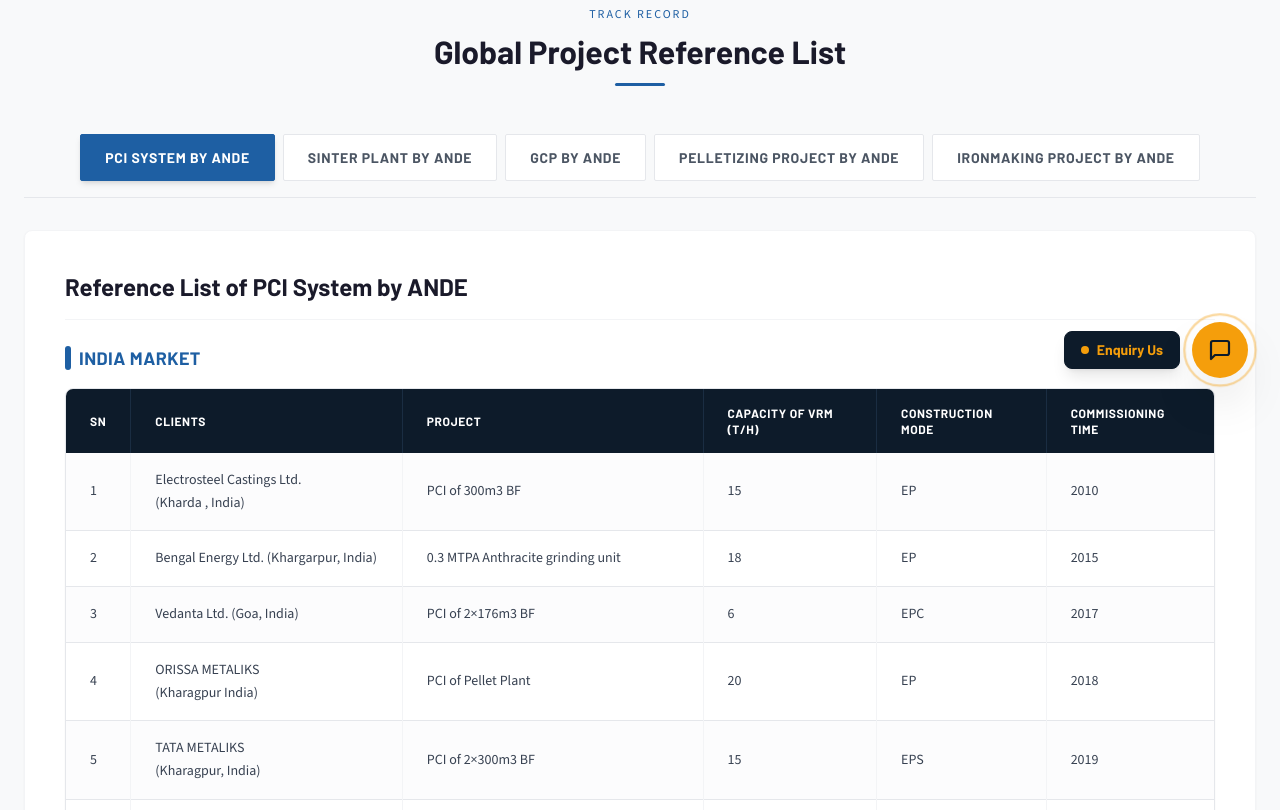
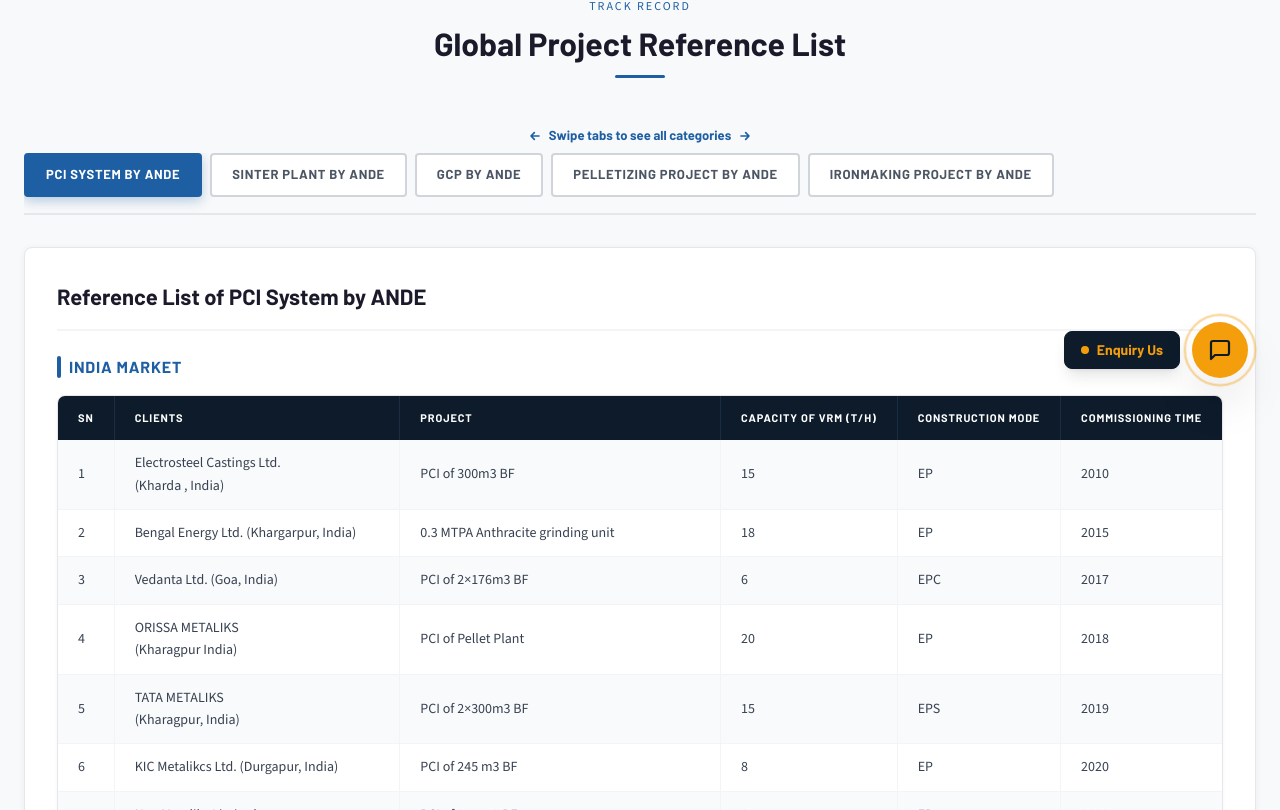
Before and after one commit to royal300/ande_industry, a React (Vite) app: page /reference in a window 1280 px wide. Shown: the part 390-1200 px from the top of the page. Built offline with nearby package versions, Linux system fonts and the light colour scheme.

Commit message:
Fix: Remove animation from ReferencePage to fix white screen and add swipe arrows

```diff
--- a/src/pages/ReferencePage.jsx
+++ b/src/pages/ReferencePage.jsx
@@ -1,11 +1,12 @@
 import { useState } from 'react';
 import PageHero from '../components/common/PageHero';
 import SectionHeader from '../components/common/SectionHeader';
-import AnimatedSection from '../components/common/AnimatedSection';
 import { referenceData } from '../data/referenceData';
 
 export default function ReferencePage() {
   const [activeTab, setActiveTab] = useState(0);
+
+  const activeData = referenceData[activeTab];
 
   return (
     <>
@@ -15,96 +16,203 @@
         breadcrumb="Home / Reference"
       />
 
-      <section className="pt-8 pb-16 md:pt-10 md:pb-24" style={{ background: '#f8f9fa' }}>
-        <div className="max-w-7xl mx-auto px-6">
+      <section style={{ background: '#f8f9fa', paddingTop: '2rem', paddingBottom: '4rem' }}>
+        <div style={{ maxWidth: '1280px', margin: '0 auto', padding: '0 1.5rem' }}>
           <SectionHeader
             label="TRACK RECORD"
             title="Global Project Reference List"
             centered
           />
 
-          {/* Mobile swipe helper */}
-          <div className="lg:hidden flex items-center justify-end text-xs text-[#1e5fa3] font-semibold mt-6 mb-2 gap-1 animate-pulse">
-            <span>Swipe to see more categories</span>
-            <svg className="w-4 h-4" fill="none" stroke="currentColor" viewBox="0 0 24 24">
-              <path strokeLinecap="round" strokeLinejoin="round" strokeWidth={2.5} d="M17 8l4 4m0 0l-4 4m4-4H3" />
+          {/* Mobile swipe helper - always visible on small screens */}
+          <div style={{
+            display: 'flex',
+            alignItems: 'center',
+            justifyContent: 'center',
+            gap: '6px',
+            marginTop: '1.5rem',
+            marginBottom: '0.5rem',
+            color: '#1e5fa3',
+            fontWeight: '700',
+            fontSize: '13px',
+            fontFamily: 'Barlow, sans-serif',
+          }}
+            className="lg:hidden"
+          >
+            <svg width="16" height="16" fill="none" stroke="currentColor" viewBox="0 0 24 24">
+              <path strokeLinecap="round" strokeLinejoin="round" strokeWidth={2.5} d="M11 17l-5-5m0 0l5-5m-5 5h12" />
+            </svg>
+            <span>Swipe tabs to see all categories</span>
+            <svg width="16" height="16" fill="none" stroke="currentColor" viewBox="0 0 24 24">
+              <path strokeLinecap="round" strokeLinejoin="round" strokeWidth={2.5} d="M13 7l5 5m0 0l-5 5m5-5H6" />
             </svg>
           </div>
 
           {/* Navigation Tabs */}
-          <div className="mb-8 flex justify-start lg:justify-center overflow-x-auto pb-4 gap-2 scrollbar-hide border-b border-gray-200">
+          <div style={{
+            display: 'flex',
+            overflowX: 'auto',
+            gap: '8px',
+            paddingBottom: '1rem',
+            borderBottom: '2px solid #e5e7eb',
+            marginBottom: '2rem',
+            WebkitOverflowScrolling: 'touch',
+            scrollbarWidth: 'none',
+          }}>
             {referenceData.map((tab, idx) => (
               <button
                 key={idx}
                 onClick={() => setActiveTab(idx)}
-                className={`whitespace-nowrap px-6 py-3 font-bold text-[14px] uppercase tracking-wider transition-all duration-300 rounded-[2px] border ${
-                  activeTab === idx
-                    ? 'bg-[#1e5fa3] text-white border-[#1e5fa3] shadow-md'
-                    : 'bg-white text-gray-600 border-gray-200 hover:border-[#1e5fa3] hover:text-[#1e5fa3]'
-                }`}
-                style={{ fontFamily: 'Barlow, sans-serif' }}
+                style={{
+                  whiteSpace: 'nowrap',
+                  padding: '10px 20px',
+                  fontFamily: 'Barlow, sans-serif',
+                  fontWeight: '700',
+                  fontSize: '13px',
+                  textTransform: 'uppercase',
+                  letterSpacing: '0.05em',
+                  border: '2px solid',
+                  borderRadius: '4px',
+                  cursor: 'pointer',
+                  transition: 'all 0.2s ease',
+                  flexShrink: 0,
+                  ...(activeTab === idx
+                    ? {
+                        background: '#1e5fa3',
+                        color: '#fff',
+                        borderColor: '#1e5fa3',
+                        boxShadow: '0 4px 12px rgba(30,95,163,0.3)',
+                      }
+                    : {
+                        background: '#fff',
+                        color: '#4b5563',
+                        borderColor: '#d1d5db',
+                      }),
+                }}
               >
                 {tab.title.replace('Reference List of ', '').replace('References of ', '')}
               </button>
             ))}
           </div>
 
-          {/* Active Tab Content */}
+          {/* Active Tab Content - No animation, pure render */}
           <div
             key={activeTab}
-            className="bg-white rounded-lg border border-gray-100 shadow-sm p-6 md:p-10 animate-fade-in"
+            style={{
+              background: '#fff',
+              borderRadius: '8px',
+              border: '1px solid #e5e7eb',
+              boxShadow: '0 1px 6px rgba(0,0,0,0.06)',
+              padding: '2rem',
+              opacity: 1,
+              visibility: 'visible',
+            }}
           >
-            <h3
-              className="text-2xl font-bold text-[#1a1a2a] mb-6 pb-4 border-b border-gray-100"
-              style={{ fontFamily: 'Barlow, sans-serif' }}
-            >
-              {referenceData[activeTab].title}
+            <h3 style={{
+              fontSize: '22px',
+              fontWeight: '700',
+              color: '#1a1a2a',
+              marginBottom: '1.5rem',
+              paddingBottom: '1rem',
+              borderBottom: '2px solid #f3f4f6',
+              fontFamily: 'Barlow, sans-serif',
+            }}>
+              {activeData.title}
             </h3>
 
-            {/* Check if Table has sections (like PCI System) */}
-            {referenceData[activeTab].sections ? (
-              <div className="space-y-12">
-                {referenceData[activeTab].sections.map((section, sIdx) => (
-                  <div key={sIdx} className="space-y-4">
-                    <h4
-                      className="text-lg font-bold text-[#1e5fa3] flex items-center gap-2 uppercase tracking-wide"
-                      style={{ fontFamily: 'Barlow, sans-serif' }}
-                    >
-                      <span className="w-1.5 h-6 bg-[#1e5fa3] inline-block rounded-full"></span>
+            {/* Sectioned table (PCI System) */}
+            {activeData.sections ? (
+              <div style={{ display: 'flex', flexDirection: 'column', gap: '3rem' }}>
+                {activeData.sections.map((section, sIdx) => (
+                  <div key={sIdx}>
+                    <h4 style={{
+                      display: 'flex',
+                      alignItems: 'center',
+                      gap: '8px',
+                      fontSize: '16px',
+                      fontWeight: '700',
+                      color: '#1e5fa3',
+                      textTransform: 'uppercase',
+                      letterSpacing: '0.05em',
+                      marginBottom: '1rem',
+                      fontFamily: 'Barlow, sans-serif',
+                    }}>
+                      <span style={{
+                        display: 'inline-block',
+                        width: '4px',
+                        height: '22px',
+                        background: '#1e5fa3',
+                        borderRadius: '2px',
+                        flexShrink: 0,
+                      }} />
                       {section.name}
                     </h4>
+                    <ReferenceTable columns={activeData.columns} rows={section.rows} sectionName={section.name} />
+                  </div>
+                ))}
+              </div>
+            ) : (
+              /* Simple table */
+              <ReferenceTable columns={activeData.columns} rows={activeData.rows} />
+            )}
+          </div>
+        </div>
+      </section>
+    </>
+  );
+}
 
-                    <div className="overflow-x-auto border border-gray-200 rounded-lg shadow-sm">
-                      <table className="w-full text-left border-collapse text-sm">
+function ReferenceTable({ columns, rows, sectionName }) {
+  return (
+    <div style={{ overflowX: 'auto', border: '1px solid #e5e7eb', borderRadius: '8px', boxShadow: '0 1px 4px rgba(0,0,0,0.04)' }}>
+      <table style={{ width: '100%', borderCollapse: 'collapse', fontSize: '14px', textAlign: 'left' }}>
         <thead>
-                          <tr className="bg-[#0d1b2a] text-white">
-                            {referenceData[activeTab].columns.map((col, colIdx) => (
+          <tr style={{ background: '#0d1b2a', color: '#fff' }}>
+            {columns.map((col, colIdx) => (
               <th
                 key={colIdx}
-                                className="px-6 py-4 font-bold tracking-wider uppercase text-xs border-r border-[#1a2d42] last:border-0"
-                                style={{ fontFamily: 'Barlow, sans-serif' }}
+                style={{
+                  padding: '14px 20px',
+                  fontFamily: 'Barlow, sans-serif',
+                  fontWeight: '700',
+                  fontSize: '11px',
+                  textTransform: 'uppercase',
+                  letterSpacing: '0.08em',
+                  borderRight: colIdx < columns.length - 1 ? '1px solid #1a2d42' : 'none',
+                  whiteSpace: 'nowrap',
+                }}
               >
                 {col}
               </th>
             ))}
           </tr>
         </thead>
-                        <tbody className="divide-y divide-gray-200 text-gray-700">
-                          {section.rows.map((row, rIdx) => {
-                            // Assign sequential SN for China Market if empty
+        <tbody>
+          {rows.map((row, rIdx) => {
             const displayRow = [...row];
-                            if (section.name === 'China & Other Abroad Markets' && !displayRow[0]) {
+            if (sectionName === 'China & Other Abroad Markets' && !displayRow[0]) {
               displayRow[0] = (rIdx + 1).toString();
             }
             return (
               <tr
                 key={rIdx}
-                                className="hover:bg-blue-50/40 transition-colors duration-150 odd:bg-gray-50/50"
+                style={{
+                  background: rIdx % 2 === 0 ? '#f9fafb' : '#ffffff',
+                  borderBottom: '1px solid #f3f4f6',
+                }}
+                onMouseEnter={e => { e.currentTarget.style.background = '#eff6ff'; }}
+                onMouseLeave={e => { e.currentTarget.style.background = rIdx % 2 === 0 ? '#f9fafb' : '#ffffff'; }}
               >
                 {displayRow.map((val, cellIdx) => (
                   <td
                     key={cellIdx}
-                                    className="px-6 py-4 whitespace-pre-line border-r border-gray-100 last:border-0 leading-relaxed font-sans"
+                    style={{
+                      padding: '12px 20px',
+                      borderRight: cellIdx < displayRow.length - 1 ? '1px solid #f3f4f6' : 'none',
+                      whiteSpace: 'pre-line',
+                      lineHeight: '1.6',
+                      color: '#374151',
+                    }}
                   >
                     {val}
                   </td>
@@ -115,61 +223,5 @@
         </tbody>
       </table>
     </div>
-                  </div>
-                ))}
-              </div>
-            ) : (
-              // Simple Table structure (Sinter, GCP, Pelletizing, Ironmaking)
-              <div className="overflow-x-auto border border-gray-200 rounded-lg shadow-sm">
-                <table className="w-full text-left border-collapse text-sm">
-                  <thead>
-                    <tr className="bg-[#0d1b2a] text-white">
-                      {referenceData[activeTab].columns.map((col, colIdx) => (
-                        <th
-                          key={colIdx}
-                          className="px-6 py-4 font-bold tracking-wider uppercase text-xs border-r border-[#1a2d42] last:border-0"
-                          style={{ fontFamily: 'Barlow, sans-serif' }}
-                        >
-                          {col}
-                        </th>
-                      ))}
-                    </tr>
-                  </thead>
-                  <tbody className="divide-y divide-gray-200 text-gray-700">
-                    {referenceData[activeTab].rows.map((row, rIdx) => (
-                      <tr
-                        key={rIdx}
-                        className="hover:bg-blue-50/40 transition-colors duration-150 odd:bg-gray-50/50"
-                      >
-                        {row.map((val, cellIdx) => (
-                          <td
-                            key={cellIdx}
-                            className="px-6 py-4 whitespace-pre-line border-r border-gray-100 last:border-0 leading-relaxed font-sans"
-                          >
-                            {/* Make '07' or other single digits commissioning years prettier if needed */}
-                            {colIdxToYearFormat(activeTab, cellIdx, val)}
-                          </td>
-                        ))}
-                      </tr>
-                    ))}
-                  </tbody>
-                </table>
-              </div>
-            )}
-          </div>
-        </div>
-      </section>
-    </>
   );
 }
-
-// Small helper function to format short commissioning year values nicely if applicable
-function colIdxToYearFormat(activeTab, cellIdx, val) {
-  // Check if this is Table 5 (index 4) and Commissioning Time column (index 3)
-  if (activeTab === 4 && cellIdx === 3) {
-    if (val === '07') return '2007';
-    if (val === '04') return '2004';
-    if (val === '12') return '2012';
-  }
-  return val;
-}
```
Lines whose indentation alone changed are shown as unchanged.
